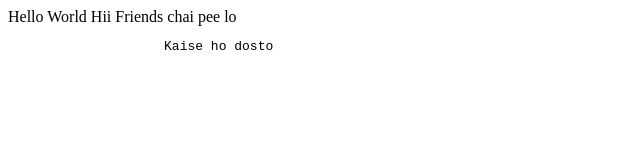
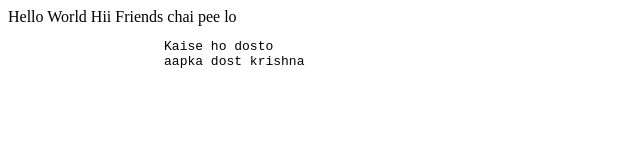
Before and after one commit to gtmkr1234/AppDev1, a plain HTML site: page templates/hello_world.html in a window 1280 px wide. Shown: the whole page, without its empty margins (0-640 px from the left). Drawn offline with Linux system fonts and the light colour scheme.

Commit message:
Flask Application

```diff
--- a/templates/hello_world.html
+++ b/templates/hello_world.html
@@ -8,6 +8,7 @@
                 Hii Friends chai pee lo
                 <pre>
                     Kaise ho dosto
+                    aapka dost krishna
                 </pre>
                 </body>
             </html>
```
